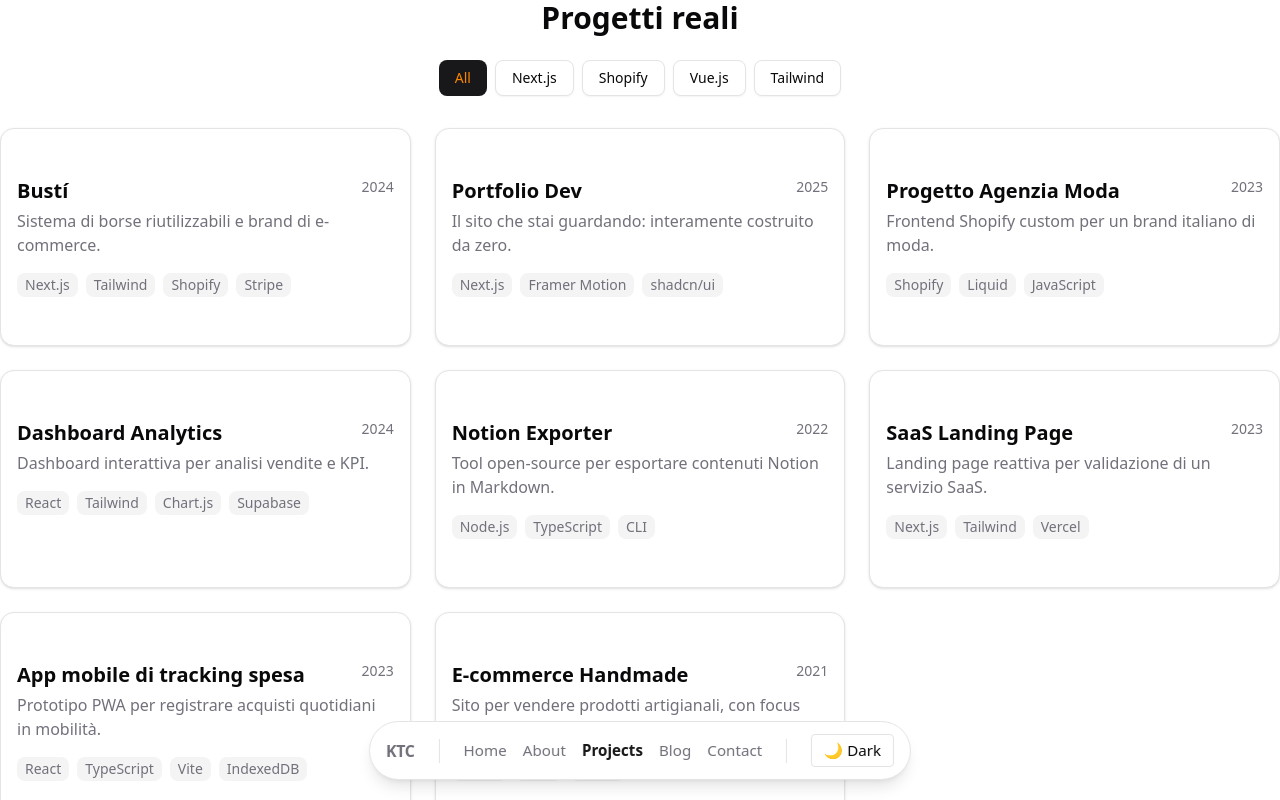
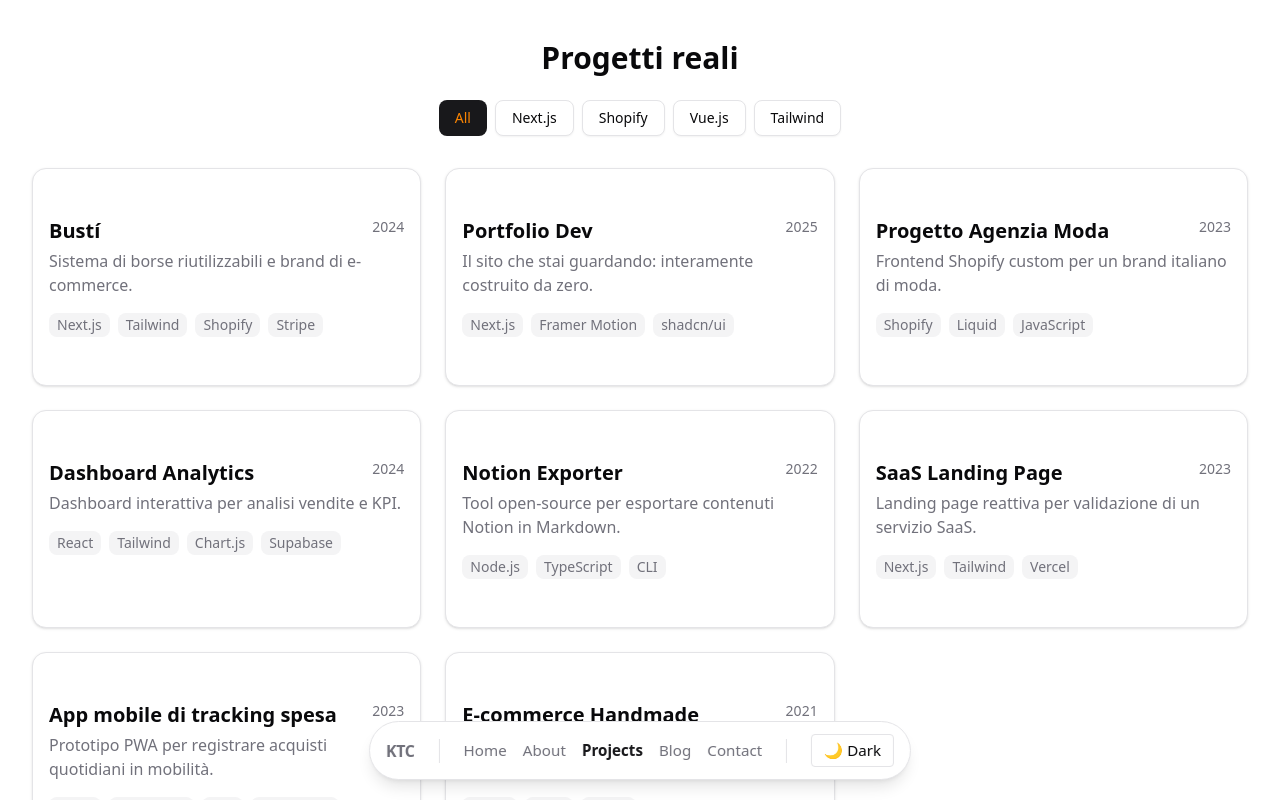
Before and after one commit to ionutbirlad/project-ktc, a Next.js app: page /projects in a window 1280 px wide. Shown: the top 800 px of the page. Built offline with nearby package versions, Linux system fonts and the light colour scheme.

Commit message:
feat: added section container to projects

```diff
--- a/src/components/projects/ProjectsList.tsx
+++ b/src/components/projects/ProjectsList.tsx
@@ -1,11 +1,18 @@
 "use client";
 
 import { useState } from "react";
+
+import SectionContainer from "@/components/layout/SectionContainer";
 import { projects } from "@/lib/projects";
 import ProjectsFilter from "./ProjectsFilter";
 import ProjectCard from "../general/ProjectCard";
 
-export default function ProjectsList() {
+type ProjectsListProps = {
+  extraStyle?: string;
+  fullWidth?: boolean;
+};
+
+export default function ProjectsList({ extraStyle, fullWidth }: ProjectsListProps) {
   const [stackFilter, setStackFilter] = useState("All");
 
   const filtered = projects.filter((p) =>
@@ -13,7 +20,7 @@ export default function ProjectsList() {
   );
 
   return (
-    <section>
+    <SectionContainer extraStyle={extraStyle} fullWidth={fullWidth}>
       <h2 className="text-3xl font-bold text-center mb-6">Progetti reali</h2>
       <ProjectsFilter onFilter={setStackFilter} />
       <div className="grid gap-6 sm:grid-cols-2 lg:grid-cols-3">
@@ -21,6 +28,6 @@ export default function ProjectsList() {
           <ProjectCard key={project.title} project={project} />
         ))}
       </div>
-    </section>
+    </SectionContainer>
   );
 }
```
